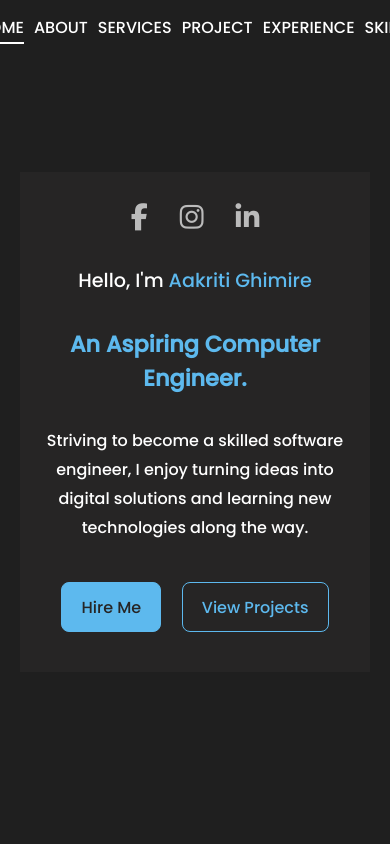
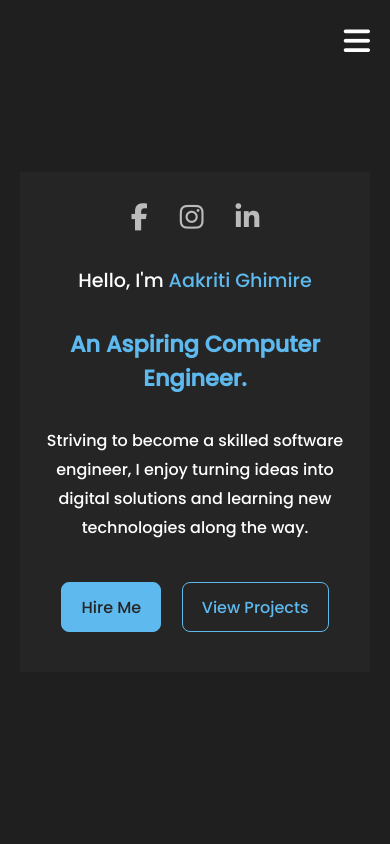
Before and after one commit to aakritighimire111/portfolio, a plain HTML site: page index.html in a window 390 px wide. Shown: the top 844 px of the page. Drawn offline with Linux system fonts and the light colour scheme.

Commit message:
First commit portfolio website

```diff
--- a/index.html
+++ b/index.html
@@ -19,7 +19,10 @@
             <li><a href="#skill">Skills</a></li>
 
         </ul>
-
+         <!-- ✅ HAMBURGER MENU BUTTON -->
+        <div class="hamburger">
+            <i class="fa-solid fa-bars"></i>
+        </div>
 
         <div class="left-container">
             <div class="icons">
@@ -130,6 +133,17 @@
   </div>
 
 </section>
+<!-- ✅ JAVASCRIPT FOR HAMBURGER MENU -->
+    <script>
+const hamburger = document.querySelector(".hamburger");
+const navLinks = document.querySelector(".nav-links");
+
+hamburger.addEventListener("click", () => {
+    navLinks.classList.toggle("show");
+    hamburger.classList.toggle("active"); // optional X animation
+});
+</script>
+
 
 
 
--- a/style.css
+++ b/style.css
@@ -33,6 +33,43 @@ min-height: 100vh;
     transition: 0.3s;
     position: relative;
 }
+/* MOBILE HAMBURGER RESPONSIVE FIX */
+@media (max-width: 768px) {
+    .nav-links {
+        position: fixed;
+        left: -250px; /* HIDDEN default */
+        top: 0;
+        width: 230px;
+        height: 100vh;
+        background: #111;
+        flex-direction: column;
+        padding-top: 50px;
+        gap: 20px;
+    }
+
+    .nav-links.show {
+        left: 0;
+    }
+
+    .hamburger {
+        display: block;
+        font-size: 30px;
+        position: fixed;
+        top: 20px;
+        right: 20px;
+        cursor: pointer;
+        color: white;
+    }
+}
+
+/* DESKTOP */
+@media (min-width: 769px) {
+    .hamburger {
+        display: none;
+    }
+}
+
+
 .left-container, .right-container{
     height: 100vh;
     display: flex;
```
